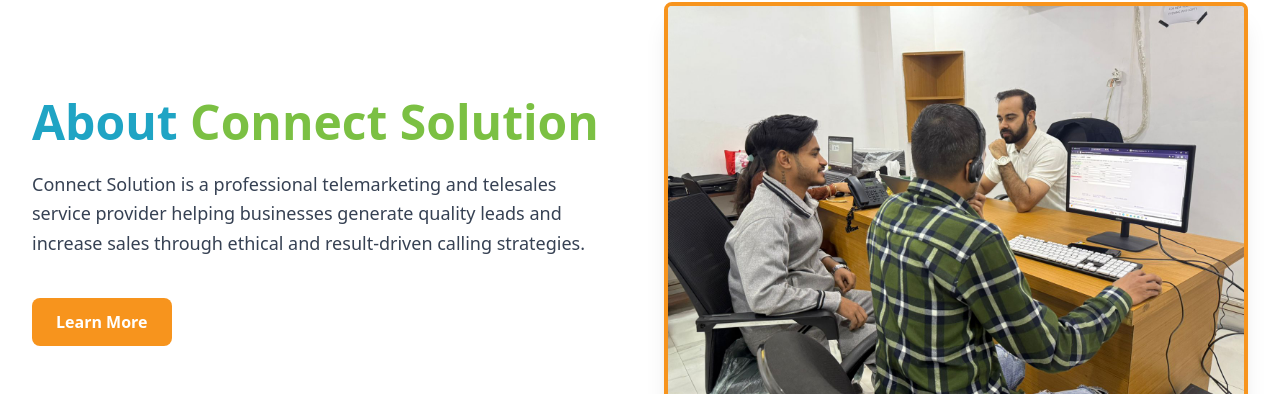
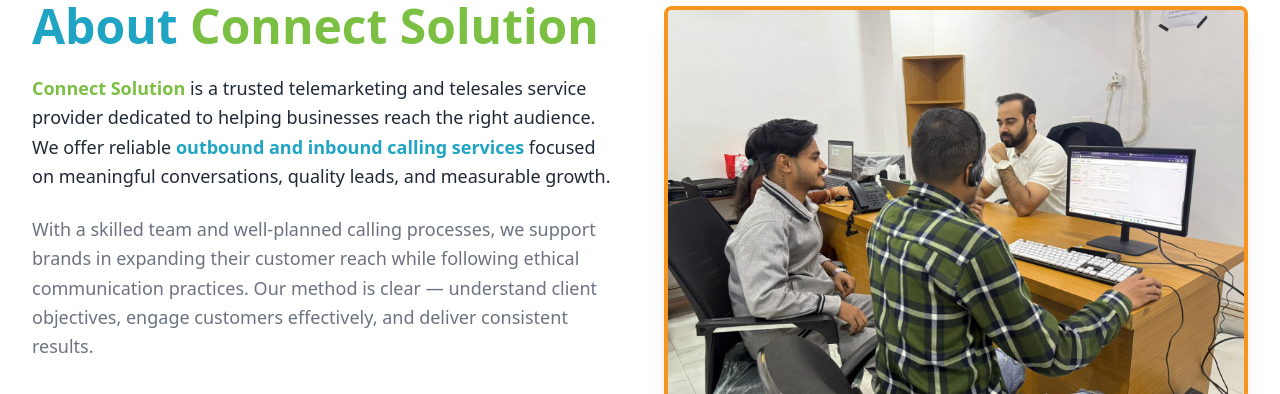
Before and after one commit to digicoders-git/connect_solution, a React (Vite) app: page / in a window 1280 px wide. Shown: the part 558-952 px from the top of the page. Built offline with nearby package versions, Linux system fonts and the light colour scheme.

Commit message:
All Changes Done

```diff
--- a/src/index.css
+++ b/src/index.css
@@ -1,13 +1,4 @@
 @import "tailwindcss";
-
-::-webkit-scrollbar {
-  display: none;
-}
-
-html {
-  -ms-overflow-style: none;
-  scrollbar-width: none;
-}
 
 /* Global cursor pointer for all clickable elements */
 button,
--- a/src/pages/About.jsx
+++ b/src/pages/About.jsx
@@ -247,7 +247,7 @@
                 Why Choose Us
               </div>
               <h2 className="text-3xl md:text-4xl lg:text-5xl font-bold text-[#1FA4C4] leading-tight">
-                Why Businesses <span className="text-[#7BC043]">Choose Us</span>
+                Why <span className="text-[#7BC043]">Choose Us</span>
               </h2>
               <div className="w-24 h-1 bg-[#F7941D] rounded-full"></div>
 
--- a/src/pages/Footer.jsx
+++ b/src/pages/Footer.jsx
@@ -236,7 +236,7 @@
         {/* Bottom Footer - Copyright */}
         <div className="text-center opacity-0 animate-[fadeIn_1s_ease-in-out_1s_forwards]">
           <p className="text-sm text-[#E5E7EB]">
-            © 2025 Design and Developed by <a href="https://digicoders.in"><span>#TeamDigiCoders</span></a>
+            © 2025 Connect Solution All Rights Reserved | Design and Developed By <a target='_blank' href="https://digicoders.in"><span>#TeamDigiCoders</span></a>
           </p>
         </div>
       </div>
--- a/src/pages/Home.jsx
+++ b/src/pages/Home.jsx
@@ -87,8 +87,11 @@
               <h2 className="text-3xl md:text-4xl lg:text-5xl font-bold text-[#1FA4C4]">
                 About <span className="text-[#7BC043]">Connect Solution</span>
               </h2>
-              <p className="text-lg text-gray-700 leading-relaxed">
-                Connect Solution is a professional telemarketing and telesales service provider helping businesses generate quality leads and increase sales through ethical and result-driven calling strategies.
+              <p className="text-lg text-[#1F2937] leading-relaxed">
+                <span className='font-semibold text-[#7BC043]'>Connect Solution </span>is a trusted telemarketing and telesales service provider dedicated to helping businesses reach the right audience. We offer reliable <span className="font-semibold text-[#1FA4C4]">outbound and inbound calling services</span> focused on meaningful conversations, quality leads, and measurable growth.
+              </p>
+              <p className="text-lg text-[#6B7280] leading-relaxed">
+                With a skilled team and well-planned calling processes, we support brands in expanding their customer reach while following ethical communication practices. Our method is clear — understand client objectives, engage customers effectively, and deliver consistent results.
               </p>
               <div className="flex gap-4 pt-4">
                 <NavLink to='/about' className="px-6 py-3 rounded-lg font-semibold text-white transition-all duration-300 hover:scale-105 hover:shadow-lg" style={{ backgroundColor: '#F7941D' }}>
--- a/src/pages/LeadGeneration.jsx
+++ b/src/pages/LeadGeneration.jsx
@@ -266,10 +266,10 @@
             Let Connect Solution generate quality leads that convert into customers.
           </p>
 
-          <button className="group bg-[#1FA4C4] hover:bg-[#7BC043] text-white px-10 py-4 rounded-full text-lg font-semibold shadow-2xl transform hover:scale-105 transition-all duration-300 inline-flex items-center gap-3">
+          {/* <button className="group bg-[#1FA4C4] hover:bg-[#7BC043] text-white px-10 py-4 rounded-full text-lg font-semibold shadow-2xl transform hover:scale-105 transition-all duration-300 inline-flex items-center gap-3">
             Get Quality Leads Now
             <ArrowRight className="w-5 h-5 group-hover:translate-x-2 transition-transform duration-300" />
-          </button>
+          </button> */}
         </div>
       </section>
     </div>
--- a/src/pages/Services.jsx
+++ b/src/pages/Services.jsx
@@ -113,9 +113,9 @@
               {/* Text Content */}
               <div className={`space-y-6 ${service.imagePosition === 'left' ? 'md:col-start-2' : ''} ${index % 2 === 0 ? 'animate-slide-in-left' : 'animate-slide-in-right'}`}>
                 {/* Icon Badge */}
-                <div className="inline-flex items-center gap-3 p-4 bg-gradient-to-br from-[#F7941D] to-[#F7941D]/80 text-white rounded-2xl shadow-lg hover:scale-105 transition-transform duration-300">
+                {/* <div className="inline-flex items-center gap-3 p-4 bg-gradient-to-br from-[#F7941D] to-[#F7941D]/80 text-white rounded-2xl shadow-lg hover:scale-105 transition-transform duration-300">
                   {service.icon}
-                </div>
+                </div> */}
 
                 {/* Service Number */}
                 <div className="flex items-center gap-3">
@@ -158,12 +158,12 @@
                 </div>
 
                 {/* CTA Button */}
-                <NavLink to='/about' className="pt-6">
+                {/* <NavLink to='/about' className="pt-6">
                   <button className="px-8 py-4 bg-[#1FA4C4] text-white font-semibold rounded-xl hover:bg-[#7BC043] transition-all duration-300 hover:scale-105 hover:shadow-xl shadow-lg flex items-center gap-2 group">
                     Learn More
                     <ArrowRight className="w-5 h-5 group-hover:translate-x-1 transition-transform" />
                   </button>
-                </NavLink>
+                </NavLink> */}
               </div>
 
               {/* Image */}
@@ -197,9 +197,9 @@
                   </div>
 
                   {/* Floating Badge */}
-                  <div className="absolute -top-4 -right-4 w-20 h-20 bg-gradient-to-br from-[#F7941D] to-[#F7941D]/80 rounded-full flex items-center justify-center text-white font-bold text-2xl shadow-xl animate-pulse-slow">
+                  {/* <div className="absolute -top-4 -right-4 w-20 h-20 bg-gradient-to-br from-[#F7941D] to-[#F7941D]/80 rounded-full flex items-center justify-center text-white font-bold text-2xl shadow-xl animate-pulse-slow">
                     {service.id}
-                  </div>
+                  </div> */}
                 </div>
               </div>
             </div>
--- a/src/pages/Telemarketing.jsx
+++ b/src/pages/Telemarketing.jsx
@@ -1,6 +1,7 @@
 import React, { useState, useEffect } from 'react';
 import { Phone, Target, Users, CheckCircle, ArrowRight, TrendingUp, BarChart3, Headphones, Award, Shield, Zap } from 'lucide-react';
 import Slider from '../components/Slider';
+import { NavLink } from 'react-router-dom';
 
 const Telemarketing = () => {
   const [isVisible, setIsVisible] = useState({});
@@ -205,10 +206,10 @@
             Let Connect Solution help you reach more customers and grow your business.
           </p>
 
-          <button className="group bg-[#1FA4C4] hover:bg-[#7BC043] text-white px-10 py-4 rounded-full text-lg font-semibold shadow-2xl transform hover:scale-105 transition-all duration-300 inline-flex items-center gap-3">
+          <NavLink to='/consultation' className="group bg-[#1FA4C4] hover:bg-[#7BC043] text-white px-10 py-4 rounded-full text-lg font-semibold shadow-2xl transform hover:scale-105 transition-all duration-300 inline-flex items-center gap-3">
             Get Free Consultation
             <ArrowRight className="w-5 h-5 group-hover:translate-x-2 transition-transform duration-300" />
-          </button>
+          </NavLink>
         </div>
       </section>
     </div>
--- a/src/pages/Telesales.jsx
+++ b/src/pages/Telesales.jsx
@@ -212,10 +212,10 @@
             Let our expert telesales team help you close more deals and grow revenue.
           </p>
 
-          <button className="group bg-[#F7941D] hover:bg-[#7BC043] text-white px-10 py-4 rounded-full text-lg font-semibold shadow-2xl transform hover:scale-105 transition-all duration-300 inline-flex items-center gap-3">
+          {/* <button className="group bg-[#F7941D] hover:bg-[#7BC043] text-white px-10 py-4 rounded-full text-lg font-semibold shadow-2xl transform hover:scale-105 transition-all duration-300 inline-flex items-center gap-3">
             Start Selling Today
             <ArrowRight className="w-5 h-5 group-hover:translate-x-2 transition-transform duration-300" />
-          </button>
+          </button> */}
         </div>
       </section>
     </div>
```
